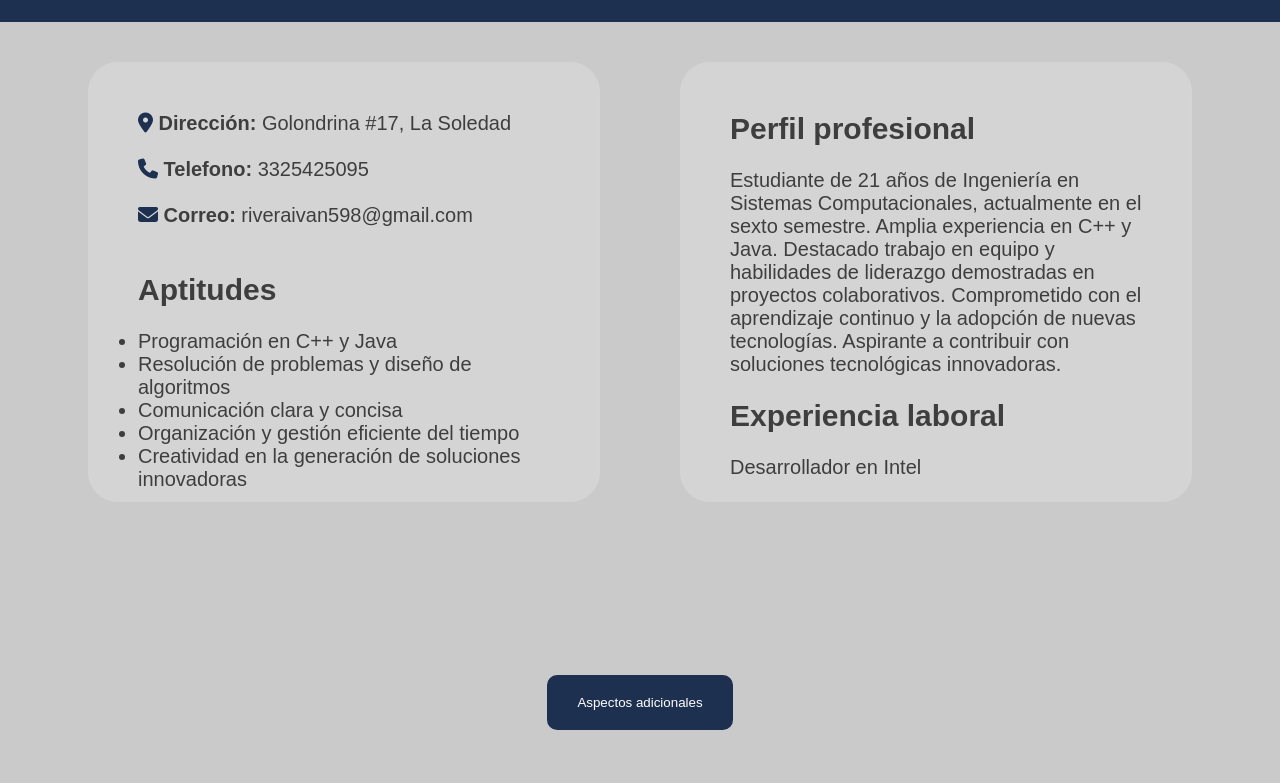
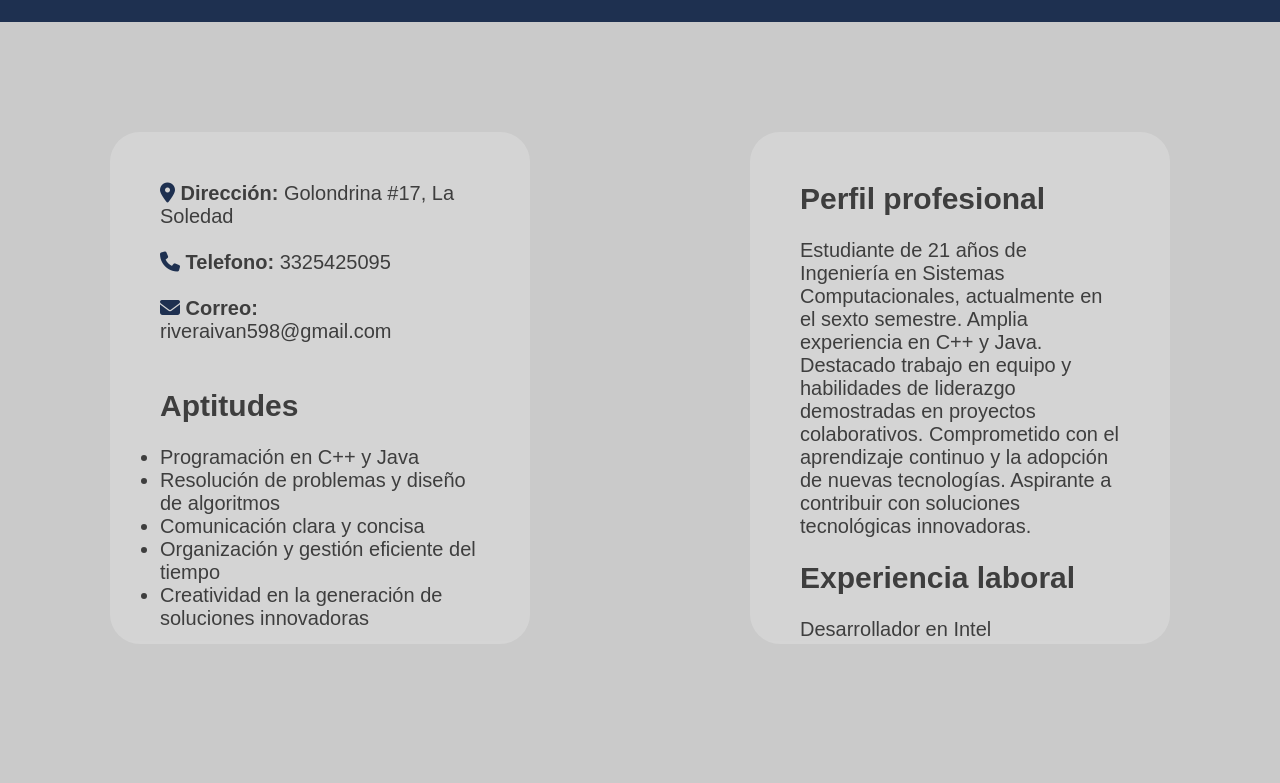
Before and after one commit to IvanRiv3ra/IvanRiv3ra.github.io, a plain HTML site: page page_1.html in a window 1280 px wide. Shown: the part 169-952 px from the top of the page. Drawn offline with Linux system fonts and the light colour scheme.

Commit message:
Update style.css

```diff
--- a/style.css
+++ b/style.css
@@ -123,8 +123,8 @@ button:disabled {
     display: flex;
     /*background-color: orange;*/
     width: 100%;
-    height: calc(100vh - 200px);
-    justify-content: center;
+    height: 100vh;
+    justify-content: space-between;
 }
 
 .main1 {
@@ -141,10 +141,10 @@ button:disabled {
     transition: transform 0.2s ease;
     cursor: pointer;
     padding: 50px;
-    margin: 40px;
+    margin: 110px;
     border-radius: 30px;
     width: 40%;
-    height: 55vh;
+    height: 64vh;
     overflow-y: auto;
 }
 
@@ -159,10 +159,10 @@ button:disabled {
     transition: transform 0.2s ease;
     cursor: pointer;
     padding: 50px;
-    margin: 40px;
+    margin: 110px;
     border-radius: 30px;
     width: 40%;
-    height: 55vh;
+    height: 64vh;
     overflow-y: auto;
 }
 
@@ -186,7 +186,9 @@ button:disabled {
 
     display: flex;
     justify-content: center;
-    margin-bottom: 10%;
+    align-items: center;
+    margin-bottom: 20px;
+    margin-right: 3%;
 }
 
 .img-tec {
```
